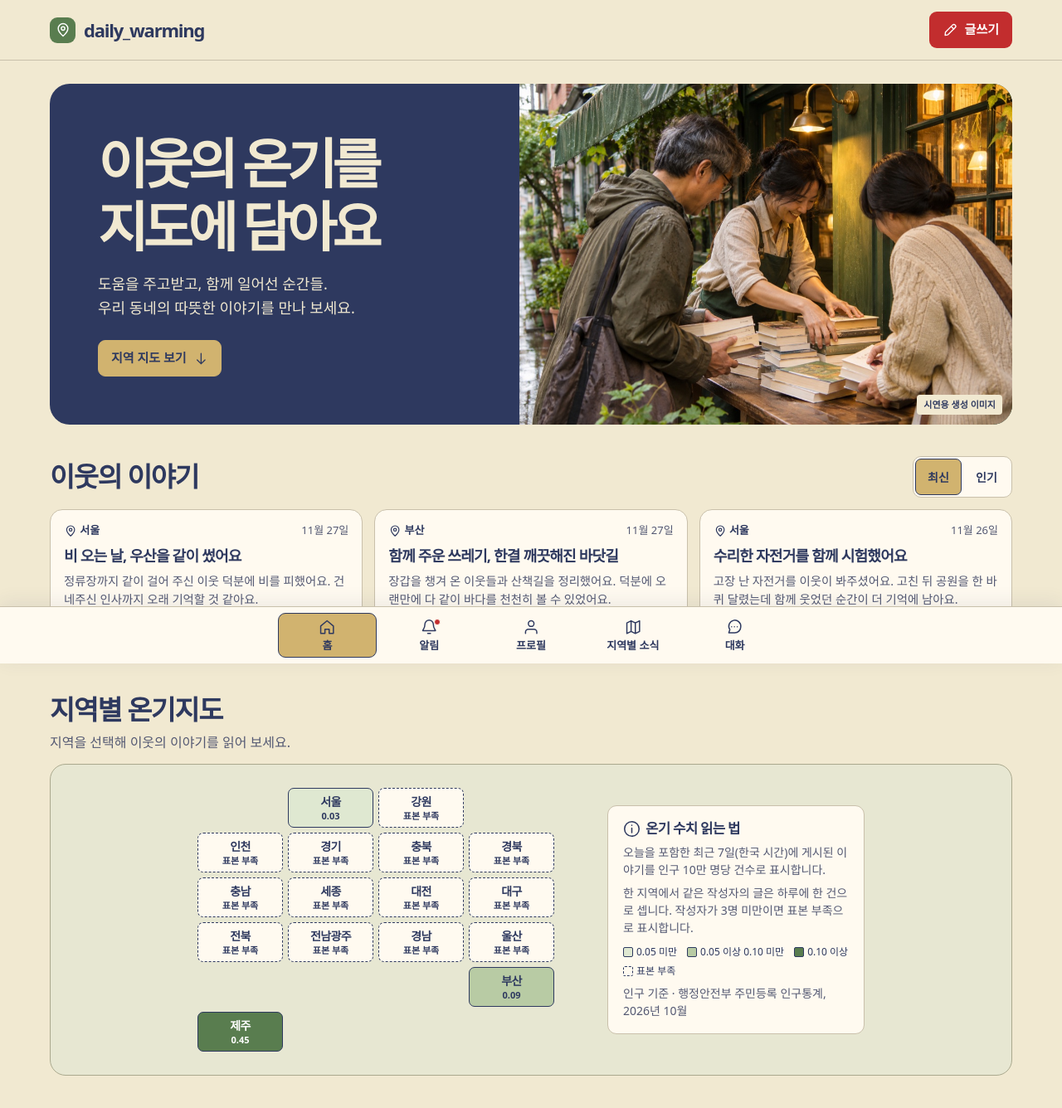
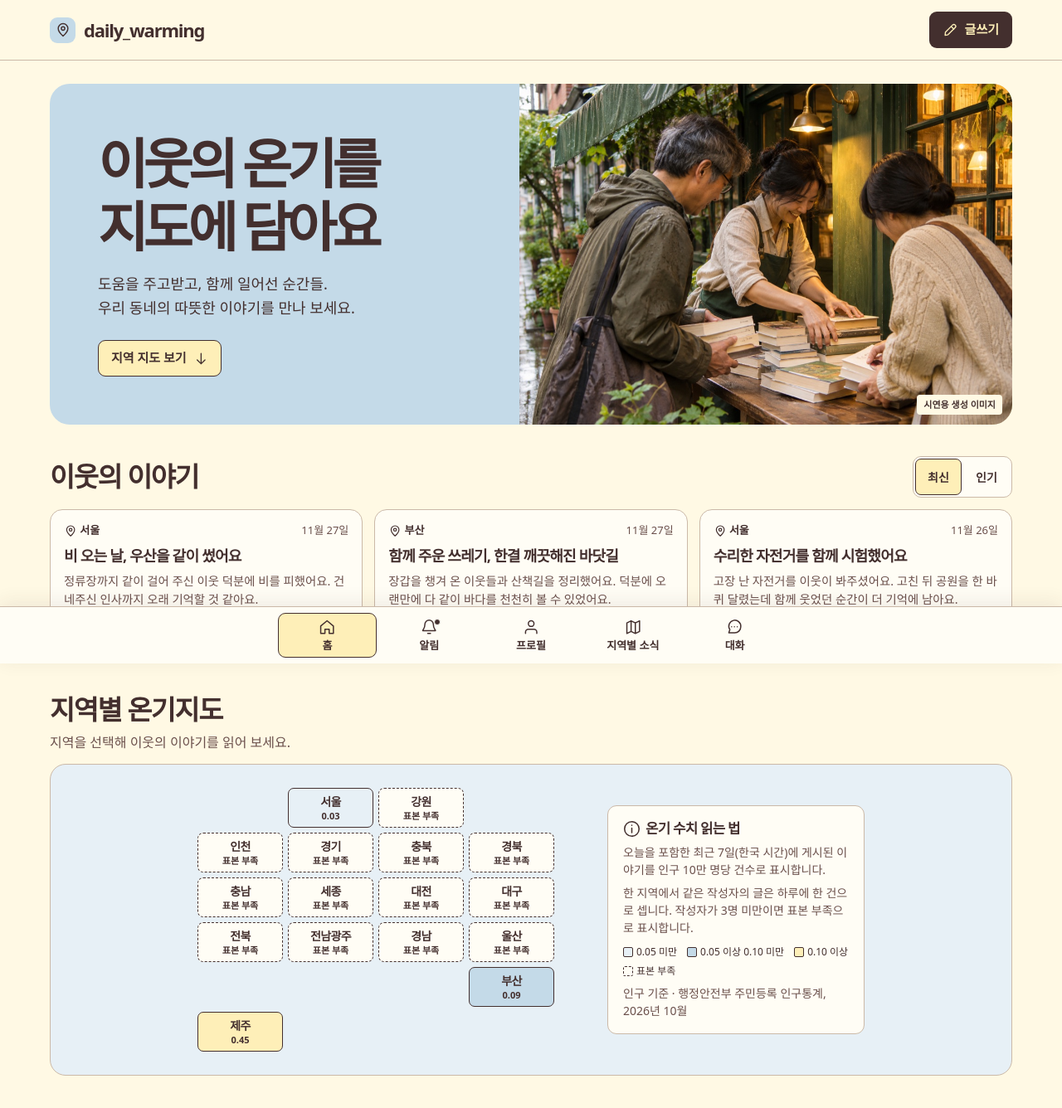
Before and after one commit to Ryu-Jemu/Codex_Community_Hackathon, a React (Vite) app: page / in a window 1280 px wide. Shown: the top 1336 px of the page at 83% size. Built offline with nearby package versions, Linux system fonts and the light colour scheme.

Commit message:
Apply the blue, butter and chocopie palette

```diff
--- a/index.html
+++ b/index.html
@@ -3,7 +3,7 @@
   <head>
     <meta charset="UTF-8" />
     <meta name="viewport" content="width=device-width, initial-scale=1.0, viewport-fit=cover" />
-    <meta name="theme-color" content="#F1E9D1" />
+    <meta name="theme-color" content="#FFF9E4" />
     <title>daily_warming</title>
   </head>
   <body>
--- a/src/ui/App.tsx
+++ b/src/ui/App.tsx
@@ -212,7 +212,7 @@ export default function App() {
               <div className="hero-copy">
                 <h1 id="hero-title" ref={heading} tabIndex={-1}>이웃의 온기를 <br />지도에 담아요</h1>
                 <p>도움을 주고받고, 함께 일어선 순간들.<br className="desktop-break" /> 우리 동네의 따뜻한 이야기를 만나 보세요.</p>
-                <button type="button" className="button button-gold" onClick={jumpToMap}>
+                <button type="button" className="button button-accent" onClick={jumpToMap}>
                   지역 지도 보기<Icon name="down" />
                 </button>
               </div>
--- a/src/ui/styles.css
+++ b/src/ui/styles.css
@@ -1,21 +1,20 @@
 :root {
   color-scheme: light;
-  --cream: #f1e9d1;
-  --navy: #2e395f;
-  --red: #c22d2e;
-  --gold: #d1b36f;
-  --green: #597d4f;
-  --paper: #fffaf0;
-  --muted: #545973;
-  --line: #c9c0ab;
-  --green-light: #dfe8d1;
-  --green-medium: #b8cba4;
+  --blue: #c4dae8;
+  --butter: #feefb8;
+  --ink: #432f2e;
+  --page: #fff9e4;
+  --paper: #fffdf5;
+  --muted: #6b504c;
+  --line: #cbb9a8;
+  --blue-light: #e7f0f6;
+  --rose-neutral: #f4e4dc;
   --content-width: 1160px;
   --nav-height: 68px;
   font-family: system-ui, -apple-system, 'Apple SD Gothic Neo', 'Malgun Gothic', sans-serif;
   line-height: 1.5;
-  color: var(--navy);
-  background: var(--cream);
+  color: var(--ink);
+  background: var(--page);
   scroll-padding-block: 14px calc(var(--nav-height) + env(safe-area-inset-bottom) + 24px);
 }
 
@@ -24,11 +23,11 @@ body { margin: 0; min-inline-size: 0; }
 button, input, select, textarea { font: inherit; color: inherit; }
 button { cursor: pointer; }
 button:disabled { cursor: default; }
-button, a, input, select, textarea { -webkit-tap-highlight-color: rgba(46, 57, 95, .2); }
+button, a, input, select, textarea { -webkit-tap-highlight-color: rgba(67, 47, 46, .18); }
 :focus-visible {
-  outline: 3px solid var(--navy);
+  outline: 3px solid var(--ink);
   outline-offset: 3px;
-  box-shadow: 0 0 0 3px var(--cream);
+  box-shadow: 0 0 0 3px var(--page);
 }
 [tabindex="-1"]:focus { outline: none; box-shadow: none; }
 a { color: inherit; }
@@ -59,7 +58,7 @@ img { display: block; max-inline-size: 100%; }
 }
 
 .site-header {
-  background: var(--cream);
+  background: var(--page);
   border-block-end: 1px solid var(--line);
   padding-block-start: env(safe-area-inset-top);
 }
@@ -93,8 +92,8 @@ img { display: block; max-inline-size: 100%; }
   height: 31px;
   place-items: center;
   border-radius: 9px;
-  color: white;
-  background: var(--green);
+  color: var(--ink);
+  background: var(--blue);
   font-size: 1rem;
 }
 .mode {
@@ -102,7 +101,7 @@ img { display: block; max-inline-size: 100%; }
   align-items: center;
   gap: 6px;
   padding: 5px 9px;
-  border: 1px solid var(--navy);
+  border: 1px solid var(--ink);
   border-radius: 7px;
   font-size: .8125rem;
   font-weight: 750;
@@ -124,17 +123,17 @@ img { display: block; max-inline-size: 100%; }
   font-size: .9375rem;
   line-height: 1.3;
 }
-.button-primary { background: var(--red); color: white; }
-.button-gold { background: var(--gold); color: var(--navy); border-color: var(--gold); }
-.button-outline { background: var(--paper); border-color: var(--navy); }
+.button-primary { background: var(--ink); color: var(--butter); }
+.button-accent { background: var(--butter); color: var(--ink); border-color: var(--ink); }
+.button-outline { background: var(--paper); border-color: var(--ink); }
 .button:disabled { background: #e4ddd0; border-color: var(--line); color: var(--muted); }
 
 .hero {
   display: grid;
   grid-template-columns: minmax(0, 1fr) minmax(0, 1.05fr);
   overflow: hidden;
-  background: var(--navy);
-  color: var(--cream);
+  background: var(--blue);
+  color: var(--ink);
   border-radius: 24px;
 }
 .hero-copy {
@@ -156,13 +155,13 @@ img { display: block; max-inline-size: 100%; }
   word-break: keep-all;
 }
 .hero .button:focus-visible {
-  outline-color: var(--cream);
-  box-shadow: 0 0 0 3px var(--navy);
+  outline-color: var(--ink);
+  box-shadow: 0 0 0 3px var(--blue);
 }
 .hero-picture {
   position: relative;
   min-height: 100%;
-  background: var(--green);
+  background: var(--butter);
 }
 .hero-picture img {
   position: absolute;
@@ -176,8 +175,8 @@ img { display: block; max-inline-size: 100%; }
   inset: auto 12px 12px auto;
   padding: 4px 8px;
   border-radius: 4px;
-  background: var(--cream);
-  color: var(--navy);
+  background: var(--page);
+  color: var(--ink);
   font-size: .6875rem;
   font-weight: 650;
 }
@@ -213,8 +212,8 @@ img { display: block; max-inline-size: 100%; }
   font-size: .875rem;
 }
 .segmented-control button[aria-pressed="true"] {
-  background: var(--gold);
-  border-color: var(--navy);
+  background: var(--butter);
+  border-color: var(--ink);
   font-weight: 800;
 }
 
@@ -235,10 +234,10 @@ img { display: block; max-inline-size: 100%; }
   gap: 8px;
   min-width: 0;
   padding: 15px 16px 10px;
-  box-shadow: 0 2px 0 rgba(46, 57, 95, .08);
+  box-shadow: 0 2px 0 rgba(67, 47, 46, .08);
 }
 .story-card:has(.story-link:focus-visible) {
-  outline: 3px solid var(--navy);
+  outline: 3px solid var(--ink);
   outline-offset: 2px;
 }
 .story-meta, .story-footer {
@@ -255,7 +254,7 @@ img { display: block; max-inline-size: 100%; }
   align-items: center;
   gap: 3px;
   font-weight: 750;
-  color: var(--navy);
+  color: var(--ink);
 }
 .story-card h3 { font-size: 1.13rem; line-height: 1.36; }
 .story-link {
@@ -296,11 +295,11 @@ img { display: block; max-inline-size: 100%; }
   border: 1px solid transparent;
   border-radius: 8px;
   background: transparent;
-  color: var(--navy);
+  color: var(--ink);
   font-weight: 750;
   font-size: .875rem;
 }
-button.heart[aria-pressed="true"] { border-color: var(--red); color: var(--red); }
+button.heart[aria-pressed="true"] { border-color: var(--ink); background: var(--butter); }
 span.heart { pointer-events: none; }
 .empty-state { padding: 24px 18px; color: var(--muted); }
 
@@ -311,10 +310,10 @@ span.heart { pointer-events: none; }
   justify-content: center;
   gap: clamp(24px, 5vw, 70px);
   padding: 28px;
-  border: 1px solid #aaa98e;
+  border: 1px solid var(--line);
   border-radius: 19px;
-  background-color: #e7e7d2;
-  background-image: radial-gradient(#a7ad91 .7px, transparent .7px);
+  background-color: var(--blue-light);
+  background-image: radial-gradient(#a8c0d1 .7px, transparent .7px);
   background-size: 12px 12px;
 }
 .map-grid {
@@ -331,16 +330,16 @@ span.heart { pointer-events: none; }
   min-height: 48px;
   gap: 1px;
   padding: 3px 1px;
-  border: 1px dashed var(--navy);
+  border: 1px dashed var(--ink);
   border-radius: 7px;
   background: var(--paper);
-  color: var(--navy);
+  color: var(--ink);
   line-height: 1.25;
   overflow-wrap: anywhere;
 }
-.map-tile[data-band="low"], .map-key i[data-band="low"] { border-style: solid; background: var(--green-light); }
-.map-tile[data-band="medium"], .map-key i[data-band="medium"] { border-style: solid; background: var(--green-medium); }
-.map-tile[data-band="high"], .map-key i[data-band="high"] { border-style: solid; background: var(--green); color: white; }
+.map-tile[data-band="low"], .map-key i[data-band="low"] { border-style: solid; background: var(--blue-light); }
+.map-tile[data-band="medium"], .map-key i[data-band="medium"] { border-style: solid; background: var(--blue); }
+.map-tile[data-band="high"], .map-key i[data-band="high"] { border-style: solid; background: var(--butter); color: var(--ink); }
 .map-tile strong { font-size: .875rem; letter-spacing: -.045em; }
 .map-tile span { font-size: .69rem; font-weight: 700; }
 .map-tile:focus-visible { z-index: 1; }
@@ -354,7 +353,7 @@ span.heart { pointer-events: none; }
 .map-guide p { margin-block-start: 7px; font-size: .875rem; color: var(--muted); }
 .map-key { display: flex; flex-wrap: wrap; gap: 5px 12px; margin: 10px 0 0; padding: 0; list-style: none; font-size: .75rem; }
 .map-key li { display: flex; align-items: center; gap: 4px; }
-.map-key i { width: 12px; height: 12px; border: 1px dashed var(--navy); border-radius: 2px; }
+.map-key i { width: 12px; height: 12px; border: 1px dashed var(--ink); border-radius: 2px; }
 
 .page-heading { margin-block-end: 19px; }
 .page-heading h1, .story-detail h1 { font-size: clamp(2.1rem, 4.5vw, 3.2rem); }
@@ -394,7 +393,7 @@ span.heart { pointer-events: none; }
   gap: 8px;
   padding: 12px;
   border-radius: 8px;
-  background: var(--cream);
+  background: var(--page);
   font-size: .875rem;
 }
 .composer .inline-note { margin-block: 0 18px; }
@@ -429,13 +428,14 @@ textarea { resize: vertical; min-height: 128px; }
   gap: 9px;
   margin-block-start: 16px;
   padding: 11px;
-  border: 1px solid var(--navy);
+  border: 1px solid var(--ink);
   border-radius: 10px;
-  background: var(--cream);
+  background: var(--page);
 }
-.review-message[data-decision="APPROVED"] { color: white; background: var(--green); border-color: var(--green); }
-.review-message[data-decision="BLOCKED"], .review-message[data-decision="UNAVAILABLE"] { border-color: var(--red); }
-.review-message[data-decision="HOLD"] { background: var(--gold); }
+.review-message[data-decision="APPROVED"] { background: var(--butter); }
+.review-message[data-decision="BLOCKED"] { border-inline-start-width: 4px; background: var(--rose-neutral); }
+.review-message[data-decision="HOLD"] { background: var(--blue); }
+.review-message[data-decision="UNAVAILABLE"] { border-style: dashed; }
 .review-message p { margin-block-start: 2px; font-size: .9rem; }
 
 .item-list, .message-list { padding: 0; margin-block: 0; list-style: none; }
@@ -463,13 +463,13 @@ textarea { resize: vertical; min-height: 128px; }
   height: 38px;
   border: 1px solid var(--line);
   border-radius: 10px;
-  background: var(--cream);
+  background: var(--page);
 }
 .item-status {
   flex: none;
   padding: 2px 5px;
-  background: var(--gold);
-  border: 1px solid var(--navy);
+  background: var(--butter);
+  border: 1px solid var(--ink);
   border-radius: 4px;
   font-size: .6875rem;
   font-weight: 750;
@@ -482,18 +482,18 @@ textarea { resize: vertical; min-height: 128px; }
 dialog {
   width: min(calc(100% - 32px), 450px);
   padding: 20px;
-  border: 2px solid var(--navy);
+  border: 2px solid var(--ink);
   border-radius: 14px;
-  color: var(--navy);
+  color: var(--ink);
   background: var(--paper);
 }
-dialog::backdrop { background: rgba(29, 35, 54, .59); }
+dialog::backdrop { background: rgba(67, 47, 46, .6); }
 .message-list { display: grid; gap: 16px; margin-block: 18px; }
 .message-list li { justify-self: start; max-width: 88%; }
 .message-list li.mine { justify-self: end; text-align: end; }
 .message-list span { color: var(--muted); font-weight: 750; font-size: .8125rem; }
-.message-list p { margin-block-start: 3px; padding: 10px 12px; background: var(--cream); border-radius: 5px 12px 12px; white-space: pre-wrap; }
-.message-list .mine p { background: var(--green-light); border-radius: 12px 5px 12px 12px; }
+.message-list p { margin-block-start: 3px; padding: 10px 12px; background: var(--page); border-radius: 5px 12px 12px; white-space: pre-wrap; }
+.message-list .mine p { background: var(--blue-light); border-radius: 12px 5px 12px 12px; }
 .message-form { display: grid; grid-template-columns: minmax(0, 1fr) auto; gap: 8px; margin-block-start: 12px; }
 
 .bottom-nav {
@@ -503,7 +503,7 @@ dialog::backdrop { background: rgba(29, 35, 54, .59); }
   padding-block-end: env(safe-area-inset-bottom);
   background: var(--paper);
   border-block-start: 1px solid var(--line);
-  box-shadow: 0 -4px 22px rgba(46, 57, 95, .09);
+  box-shadow: 0 -4px 22px rgba(67, 47, 46, .09);
 }
 .bottom-nav-content {
   display: grid;
@@ -537,9 +537,9 @@ dialog::backdrop { background: rgba(29, 35, 54, .59); }
   inset: 0 -4px auto auto;
   border: 1px solid var(--paper);
   border-radius: 50%;
-  background: var(--red);
+  background: var(--ink);
 }
-.bottom-nav button[aria-current="page"] { background: var(--gold); border-color: var(--navy); font-weight: 850; }
+.bottom-nav button[aria-current="page"] { background: var(--butter); border-color: var(--ink); font-weight: 850; }
 
 @media (prefers-reduced-motion: no-preference) {
   .bottom-nav button { transition: background-color 160ms ease, border-color 160ms ease; }
@@ -551,7 +551,7 @@ dialog::backdrop { background: rgba(29, 35, 54, .59); }
   from { transform: translateY(2px); }
 }
 @keyframes map-highlight {
-  from { box-shadow: 0 0 0 3px var(--navy); }
+  from { box-shadow: 0 0 0 3px var(--ink); }
   to { box-shadow: 0 0 0 0 transparent; }
 }
 @keyframes reveal-status {
@@ -559,8 +559,8 @@ dialog::backdrop { background: rgba(29, 35, 54, .59); }
 }
 
 @media (hover: hover) {
-  .story-card:has(.story-link:hover), .item-row:hover { border-color: var(--navy); }
-  .map-tile:hover { outline: 2px solid var(--navy); outline-offset: 1px; }
+  .story-card:has(.story-link:hover), .item-row:hover { border-color: var(--ink); }
+  .map-tile:hover { outline: 2px solid var(--ink); outline-offset: 1px; }
   .map-tile:focus-visible:hover { outline-width: 3px; }
   button.heart:hover { border-color: currentColor; }
   .button:not(:disabled):hover { text-decoration: underline; }
```
